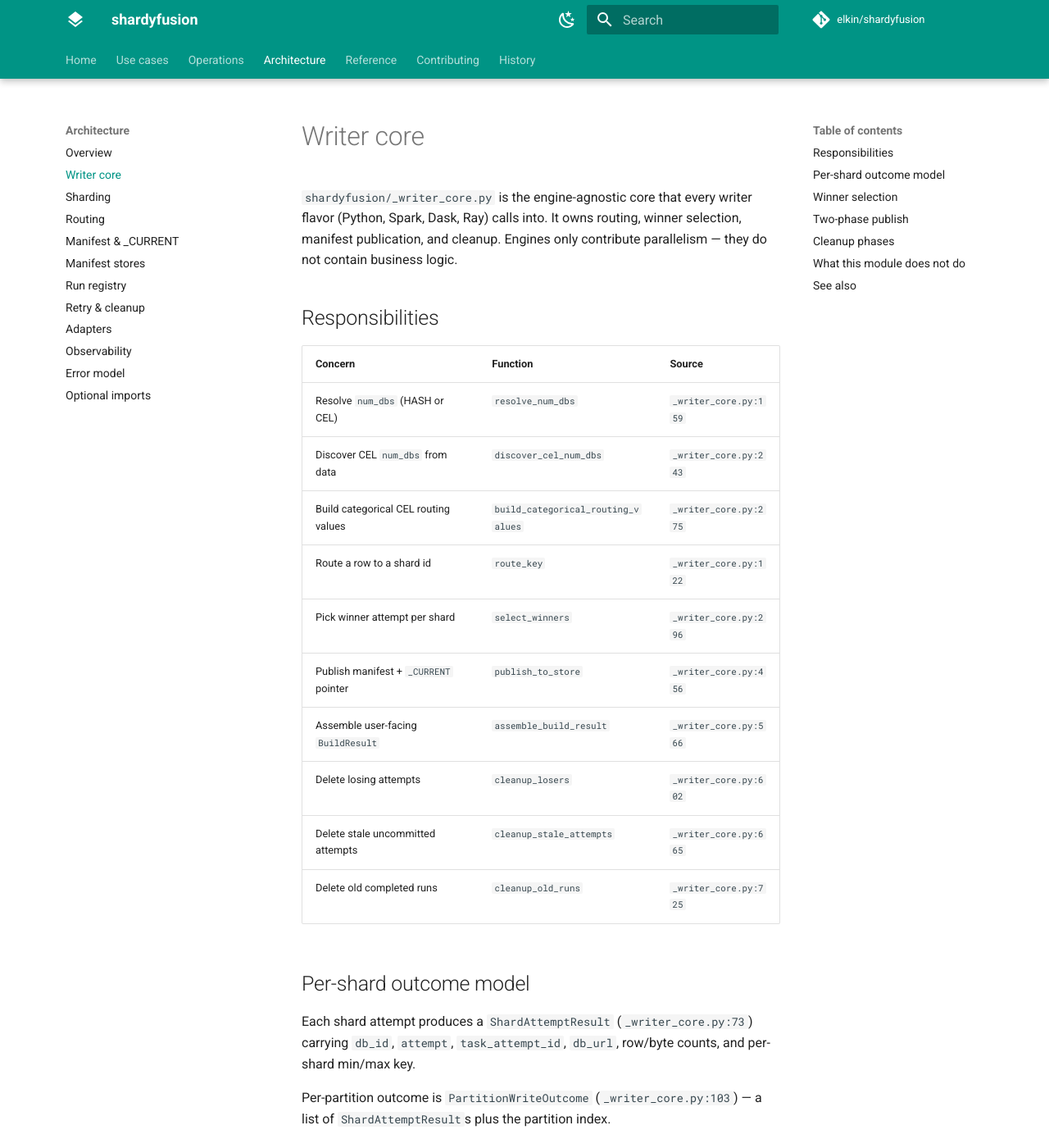
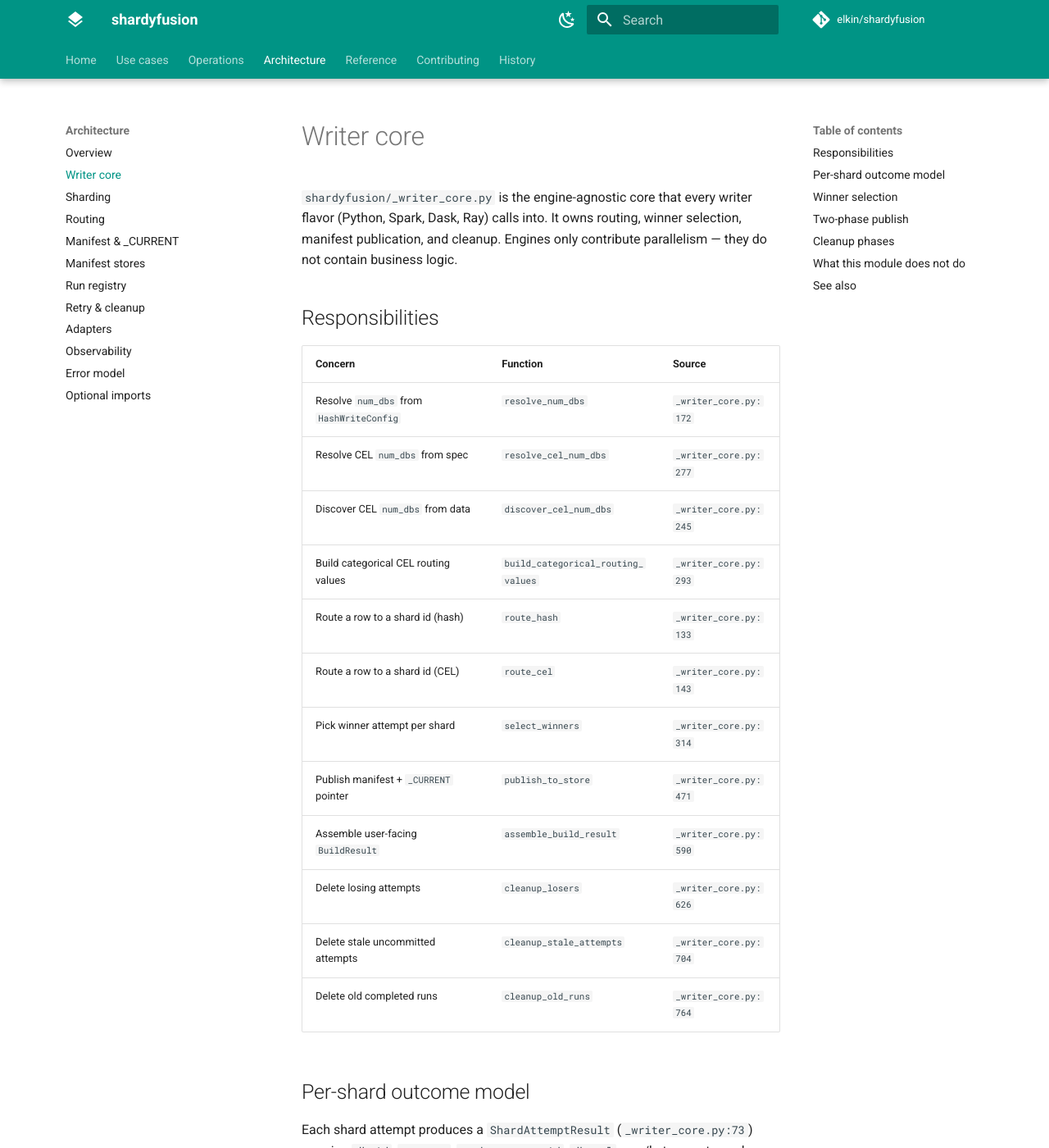
Before and after one commit to elkin/shardyfusion, an MkDocs documentation site: the page built from docs/architecture/writer-core.md, in a window 1280 px wide and 1400 px high. Shown: the whole window at 82% size. Built offline with MkDocs 1.6.1 and Material for MkDocs 9.7.7, drawn with Linux system fonts in a browser that asks for light colours; comment, search, counter and statistics services are not loaded.

Commit message:
docs: update architecture docs for route_hash/route_cel and resolve_cel_num_dbs
- writer-core.md: replace route_key row with route_hash/route_cel,
  add resolve_cel_num_dbs, update line references.
- routing.md: update See also links.
- adding-a-writer.md: replace route_key guidance with direct
  route_hash/route_cel calls; fix common-mistakes bullet.

```diff
--- a/docs/architecture/writer-core.md
+++ b/docs/architecture/writer-core.md
@@ -6,16 +6,18 @@
 
 | Concern | Function | Source |
 |---|---|---|
-| Resolve `num_dbs` (HASH or CEL) | `resolve_num_dbs` | `_writer_core.py:159` |
-| Discover CEL `num_dbs` from data | `discover_cel_num_dbs` | `_writer_core.py:243` |
-| Build categorical CEL routing values | `build_categorical_routing_values` | `_writer_core.py:275` |
-| Route a row to a shard id | `route_key` | `_writer_core.py:122` |
-| Pick winner attempt per shard | `select_winners` | `_writer_core.py:296` |
-| Publish manifest + `_CURRENT` pointer | `publish_to_store` | `_writer_core.py:456` |
-| Assemble user-facing `BuildResult` | `assemble_build_result` | `_writer_core.py:566` |
-| Delete losing attempts | `cleanup_losers` | `_writer_core.py:602` |
-| Delete stale uncommitted attempts | `cleanup_stale_attempts` | `_writer_core.py:665` |
-| Delete old completed runs | `cleanup_old_runs` | `_writer_core.py:725` |
+| Resolve `num_dbs` from `HashWriteConfig` | `resolve_num_dbs` | `_writer_core.py:172` |
+| Resolve CEL `num_dbs` from spec | `resolve_cel_num_dbs` | `_writer_core.py:277` |
+| Discover CEL `num_dbs` from data | `discover_cel_num_dbs` | `_writer_core.py:245` |
+| Build categorical CEL routing values | `build_categorical_routing_values` | `_writer_core.py:293` |
+| Route a row to a shard id (hash) | `route_hash` | `_writer_core.py:133` |
+| Route a row to a shard id (CEL) | `route_cel` | `_writer_core.py:143` |
+| Pick winner attempt per shard | `select_winners` | `_writer_core.py:314` |
+| Publish manifest + `_CURRENT` pointer | `publish_to_store` | `_writer_core.py:471` |
+| Assemble user-facing `BuildResult` | `assemble_build_result` | `_writer_core.py:590` |
+| Delete losing attempts | `cleanup_losers` | `_writer_core.py:626` |
+| Delete stale uncommitted attempts | `cleanup_stale_attempts` | `_writer_core.py:704` |
+| Delete old completed runs | `cleanup_old_runs` | `_writer_core.py:764` |
 
 ## Per-shard outcome model
 
```
Also changed, not shown: docs/architecture/routing.md (+1 -1 lines), docs/contributing/adding-a-writer.md (+3 -3 lines).
